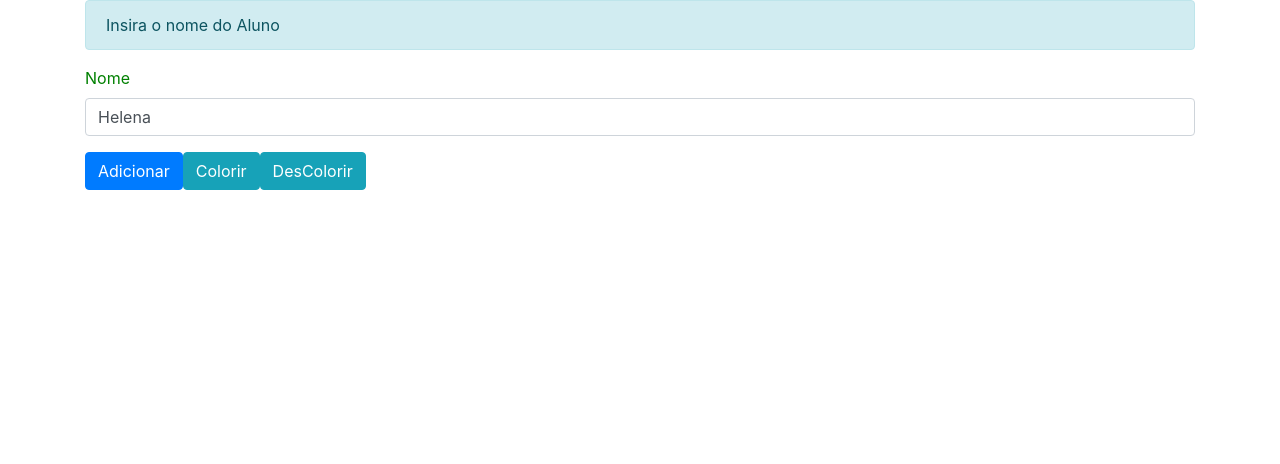
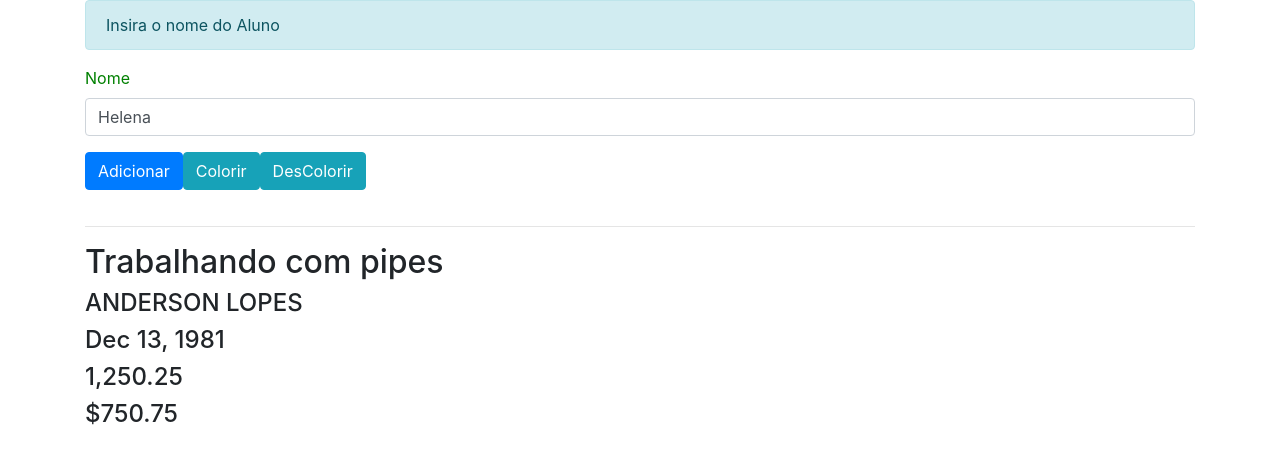
Before and after one commit to andersonblopes/hello-world-angular, an Angular app: page / in a window 1280 px wide. Shown: the top 464 px of the page. Built offline with nearby package versions, Linux system fonts and the light colour scheme.

Commit message:
Conhecendo e usando pipes.

```diff
--- a/src/app/app.component.html
+++ b/src/app/app.component.html
@@ -9,3 +9,12 @@
   </div>
 
 </div>
+
+<div class="container">
+  <hr>
+  <h2>Trabalhando com pipes</h2>
+  <h4>{{nome | uppercase }}</h4>
+  <h4>{{dataNascimento | date }}</h4>
+  <h4>{{ preco | number }}</h4>
+  <h4>{{ troco | currency }}</h4>
+</div>
--- a/src/app/app.component.ts
+++ b/src/app/app.component.ts
@@ -7,6 +7,11 @@ import { Component } from '@angular/core';
 })
 export class AppComponent {
 
+  nome = 'Anderson Lopes';
+  dataNascimento = new Date(1981, 11, 13);
+  preco = 1250.25;
+  troco = 750.75;
+
   alunos = [];
 
   aoCadastrar(aluno){
```
